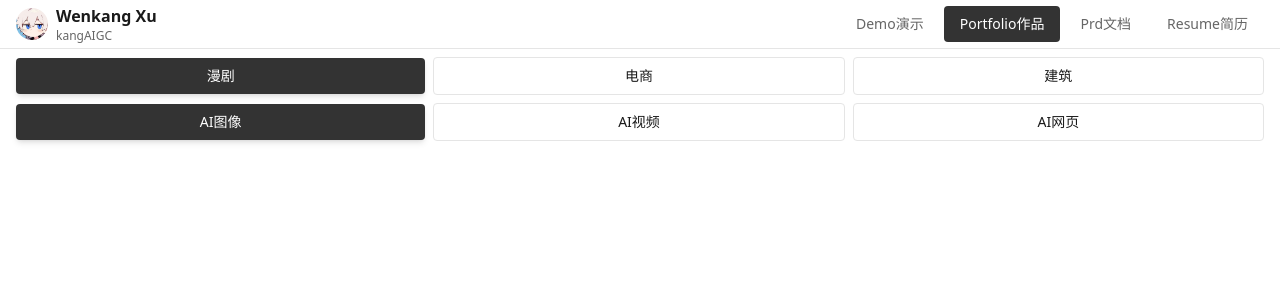
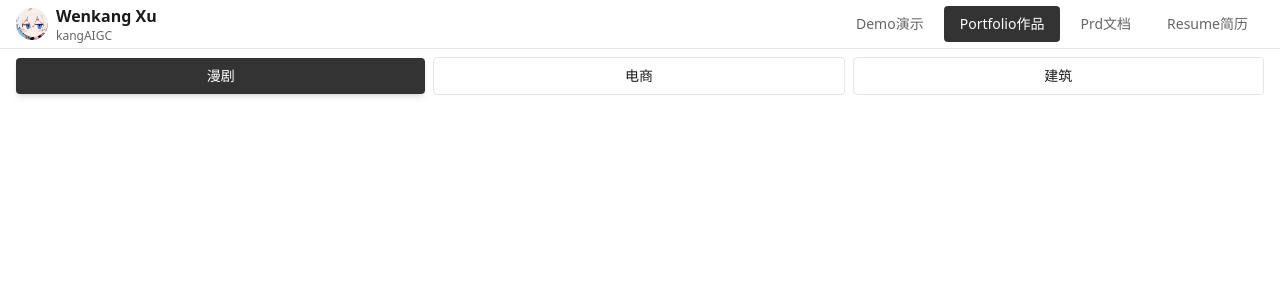
Before and after one commit to kangAIGC/me, a Next.js app: page /portfolio in a window 1280 px wide. Shown: the top 300 px of the page. Built offline with nearby package versions, Linux system fonts and the light colour scheme.

Commit message:
Remove AI image/video/web sub-tabs from Portfolio page

```diff
--- a/src/components/PortfolioPage.tsx
+++ b/src/components/PortfolioPage.tsx
@@ -5,25 +5,18 @@ import { useState } from 'react';
 const PORTFOLIO_CATEGORIES = ['漫剧', '电商', '建筑'] as const;
 type PortfolioCategory = (typeof PORTFOLIO_CATEGORIES)[number];
 
-const SUB_TABS = ['AI图像', 'AI视频', 'AI网页'] as const;
-type SubTab = (typeof SUB_TABS)[number];
-
 export function PortfolioPage() {
   const [activeCategory, setActiveCategory] = useState<PortfolioCategory>('漫剧');
-  const [activeTab, setActiveTab] = useState<SubTab>('AI图像');
 
   return (
     <div className="flex flex-col flex-1 min-h-screen">
-      {/* 一级分类（漫剧 / 电商 / 建筑）—— 与 Demo页/Prd页 产品按钮保持一致 */}
+      {/* 分类切换按钮 —— 与 Demo页/Prd页 产品按钮的样式和位置保持一致 */}
       <div className="shrink-0 flex items-center justify-center gap-2 py-2 w-full max-w-7xl mx-auto px-4">
         {PORTFOLIO_CATEGORIES.map((category) => (
           <button
             key={category}
             type="button"
-            onClick={() => {
-              setActiveCategory(category);
-              setActiveTab('AI图像');
-            }}
+            onClick={() => setActiveCategory(category)}
             className={`flex-1 rounded px-4 py-2 text-sm font-medium transition-all ${
               activeCategory === category
                 ? 'bg-[#333333] text-white shadow-md'
@@ -34,24 +27,6 @@ export function PortfolioPage() {
           </button>
         ))}
       </div>
-
-      {/* 二级标签（AI图像 / AI视频 / AI网页）—— 同一套按钮风格，位于所选大类下方，居中且与一级按钮同宽度 */}
-      <div className="shrink-0 flex items-center justify-center gap-2 pb-1 w-full max-w-7xl mx-auto px-4">
-        {SUB_TABS.map((tab) => (
-          <button
-            key={tab}
-            type="button"
-            onClick={() => setActiveTab(tab)}
-            className={`flex-1 rounded px-4 py-2 text-sm font-medium transition-all ${
-              activeTab === tab
-                ? 'bg-[#333333] text-white shadow-md'
-                : 'bg-white text-[#1A1A1A] border border-[#E5E5E5] hover:bg-[#F5F5F5]'
-            }`}
-          >
-            {tab}
-          </button>
-        ))}
-      </div>
     </div>
   );
 }
```
